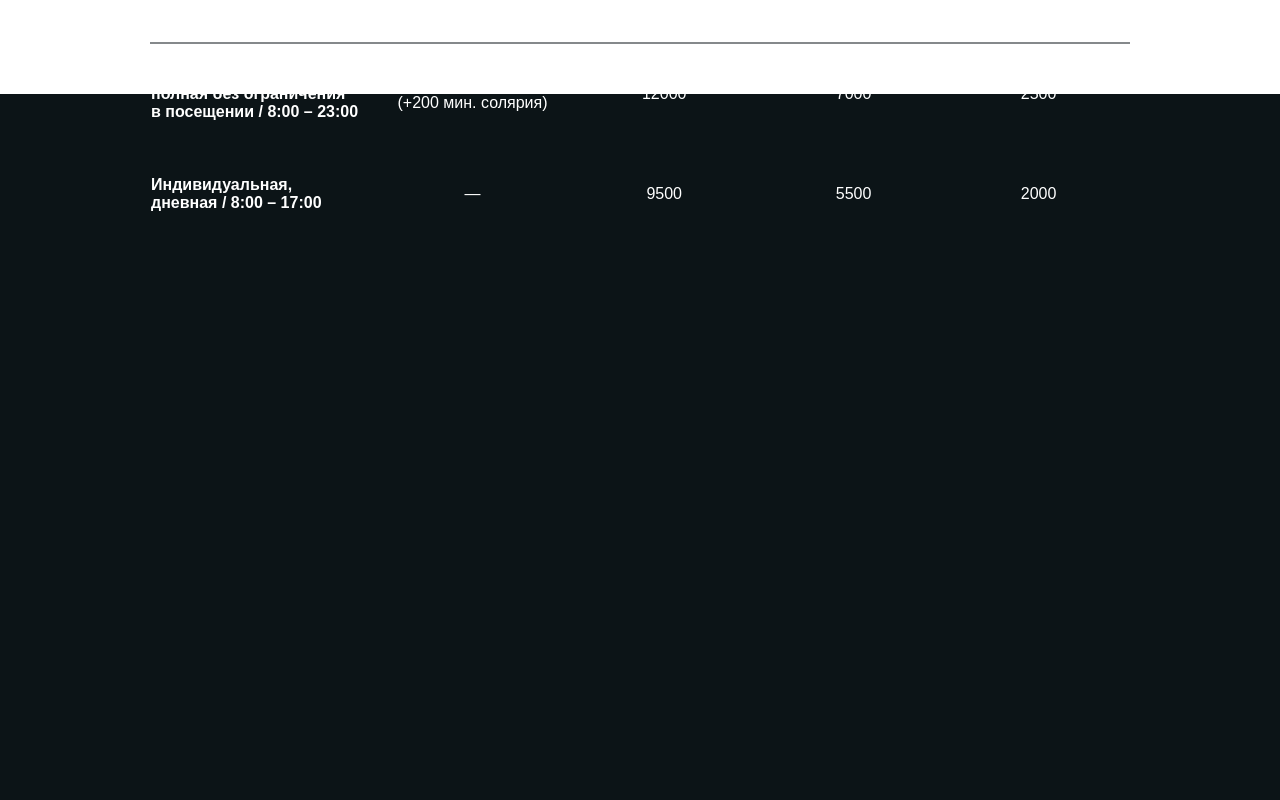
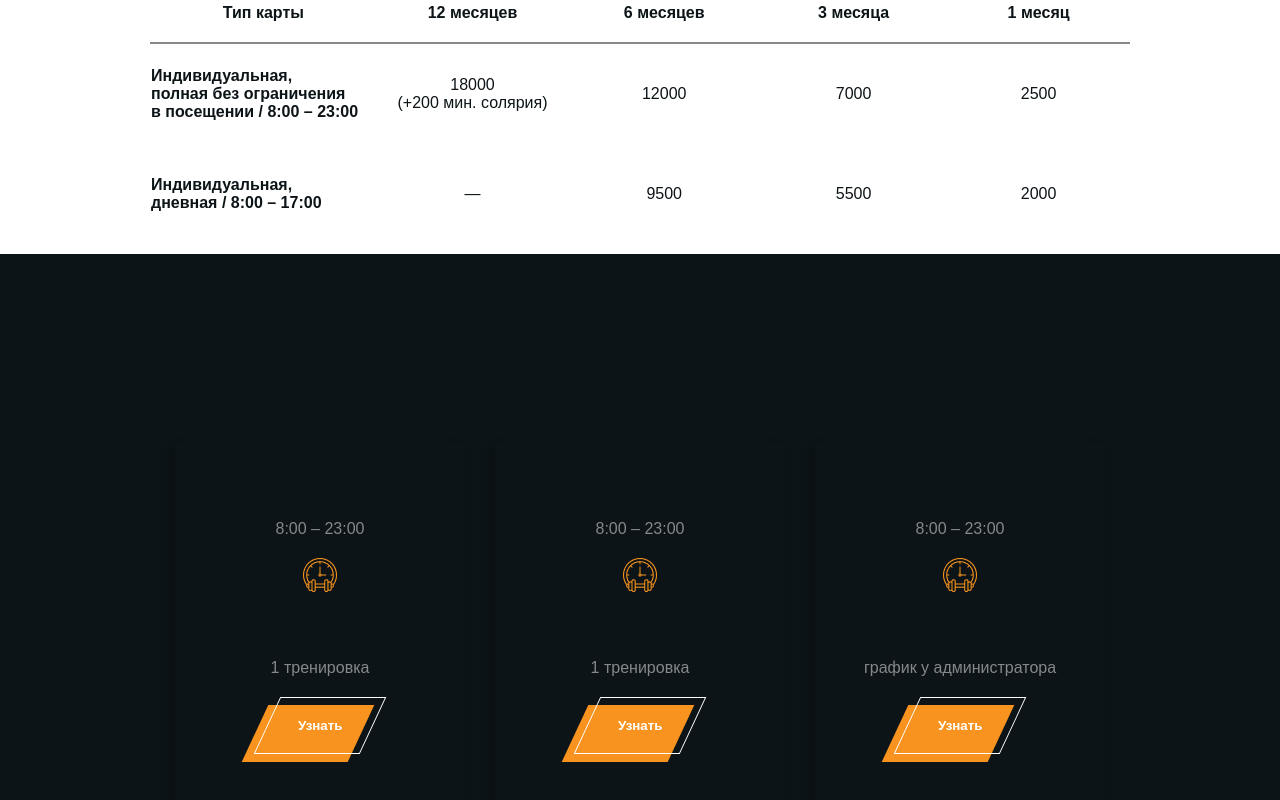
Before and after one commit to PushkinDenis/impulse-hall, a Vue app: page / in a window 1280 px wide. Shown: the part 3052-3852 px from the top of the page. Before the commit the page ends 3296 px from the top, so only its background shows below. Built offline with nearby package versions, Linux system fonts and the light colour scheme; a web font is replaced by a local one.

Commit message:
feat(membership-blocks): Добавлены блоки

```diff
--- /dev/null
+++ b/src/components/MembershipPage/Layout/MembershipBlocks.vue
@@ -0,0 +1,72 @@
+<template>
+  <div class="membership-blocks">
+    <h2 class="title">Разовые тренировки</h2>
+    <div class="blocks">
+        <div class="block">
+            <h1>Самостоятельные тренировки<br>в тренажерном зале</h1>
+            <span style="text-align: center; color: var(--color-grey);">8:00 – 23:00</span>
+            <img src="/images/clock.png"/>
+            <span style="font-size: 20px; font-weight: 900;">250₽</span>
+            <span style="text-align: center; color: var(--color-grey);">1 тренировка</span>
+            <Button variant="custom">Узнать</Button>
+        </div>
+        <div class="block">
+            <h1>Персональный тренинг<br>с инструктором</h1>
+            <span style="text-align: center; color: var(--color-grey);">8:00 – 23:00</span>
+            <img src="/images/clock.png"/>
+            <span style="font-size: 20px; font-weight: bolder;">700₽</span>
+            <span style="text-align: center; color: var(--color-grey);">1 тренировка</span>
+            <Button variant="custom">Узнать</Button>
+        </div>
+        <div class="block">
+            <h1>Зал групповых<br>программ</h1>
+            <span style="text-align: center; color: var(--color-grey);">8:00 – 23:00</span>
+            <img src="/images/clock.png"/>
+            <span style="font-size: 20px; font-weight: bolder;">300₽</span>
+            <span style="text-align: center; color: var(--color-grey);">график у администратора</span>
+            <Button variant="custom">Узнать</Button>
+        </div>
+    </div>
+  </div>
+</template>
+
+<script setup>
+    import Button from '../../../Button.vue';
+</script>
+
+<style scoped>
+    .title {
+        text-align: center;
+        font-size: 25px;
+        font-weight: bold;
+        height: 100px;
+    }
+    .membership-blocks {
+        display: flex;
+        flex-direction: column;
+        align-items: center;
+        gap: 50px;
+        padding-top: 50px;
+    }
+    .blocks {
+        display: flex;
+        flex-direction: row;
+        align-items: center;
+        gap: 30px;
+    }
+    .block {
+        display: flex;
+        flex-direction: column;
+        align-items: center;
+        min-width: 250px;
+        min-height: 320px;
+        gap: 20px;
+        padding: 20px;
+        box-shadow: -4px 4px 10px rgba(0,0,0,0.25);
+
+        > h1 {
+            font-weight: 900;
+            text-align: center;
+        }
+    }
+</style>
--- a/src/components/MembershipPage/Layout/MembershipTable1.vue
+++ b/src/components/MembershipPage/Layout/MembershipTable1.vue
@@ -98,6 +98,7 @@
   }
   .title {
     text-align: center;
+    font-size: 25px;
     font-weight: bold;
     height: 100px;
   }
--- a/src/components/MembershipPage/Layout/MembershipTable2.vue
+++ b/src/components/MembershipPage/Layout/MembershipTable2.vue
@@ -91,6 +91,7 @@
   }
   .title {
     text-align: center;
+    font-size: 25px;
     font-weight: bold;
     height: 100px;
   }
--- a/src/components/MembershipPage/MembershipPage.vue
+++ b/src/components/MembershipPage/MembershipPage.vue
@@ -2,6 +2,7 @@
   <div class="third-block">
     <MembershipTable1/>
     <MembershipTable2/>
+    <MembershipBlocks/>
   </div>
 </template>
 
@@ -9,12 +10,14 @@
   .third-block {
     display: flex;
     flex-direction: column;
-    height: 100vh;
+    height: 120vh;
     background: white;
+    color: var(--color-bg);
   }
 </style>
 
 <script setup lang="ts">
   import MembershipTable1 from './Layout/MembershipTable1.vue';
   import MembershipTable2 from './Layout/MembershipTable2.vue';
+  import MembershipBlocks from './Layout/MembershipBlocks.vue';
 </script>
```
Also changed, not shown: public/images/clock.png (added).
